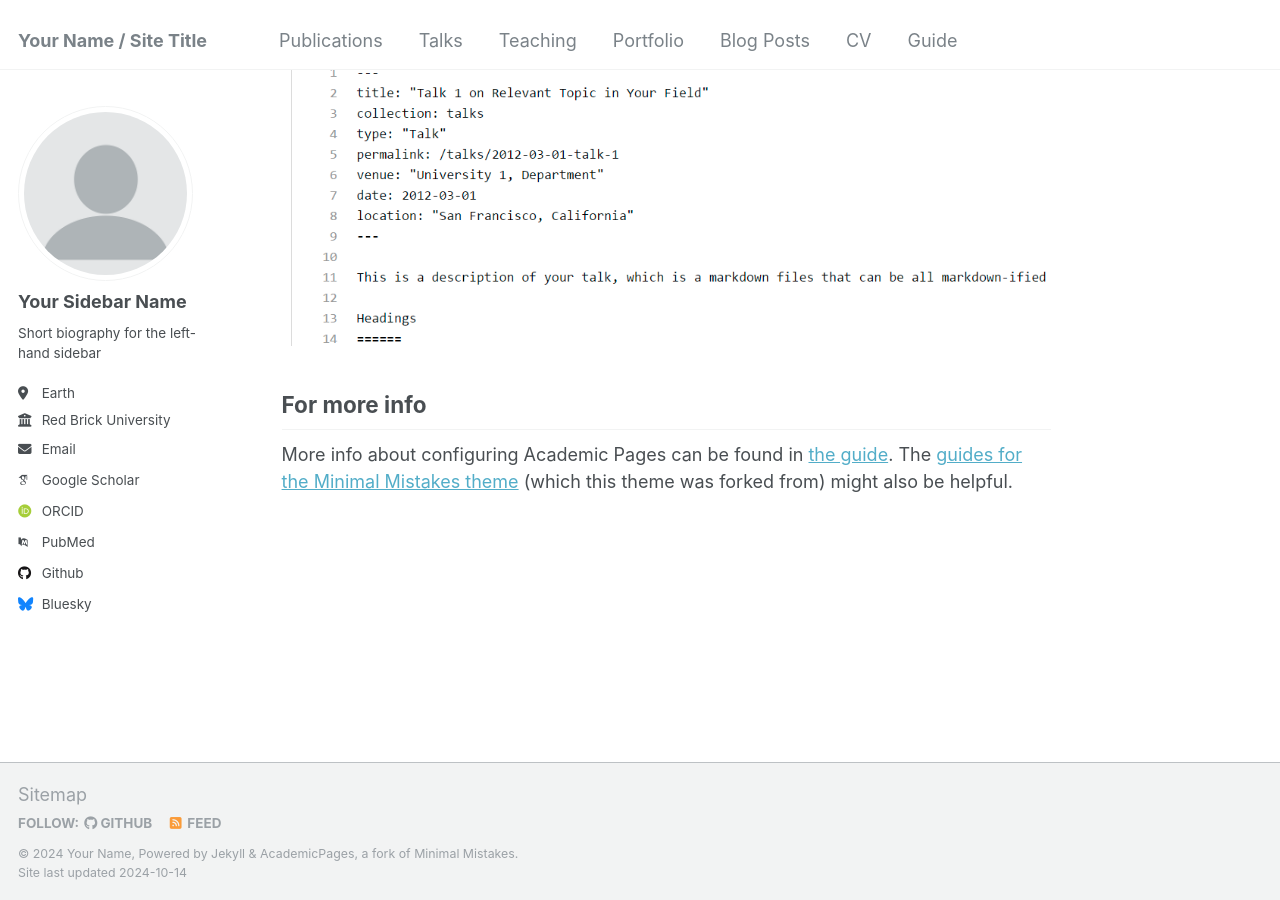
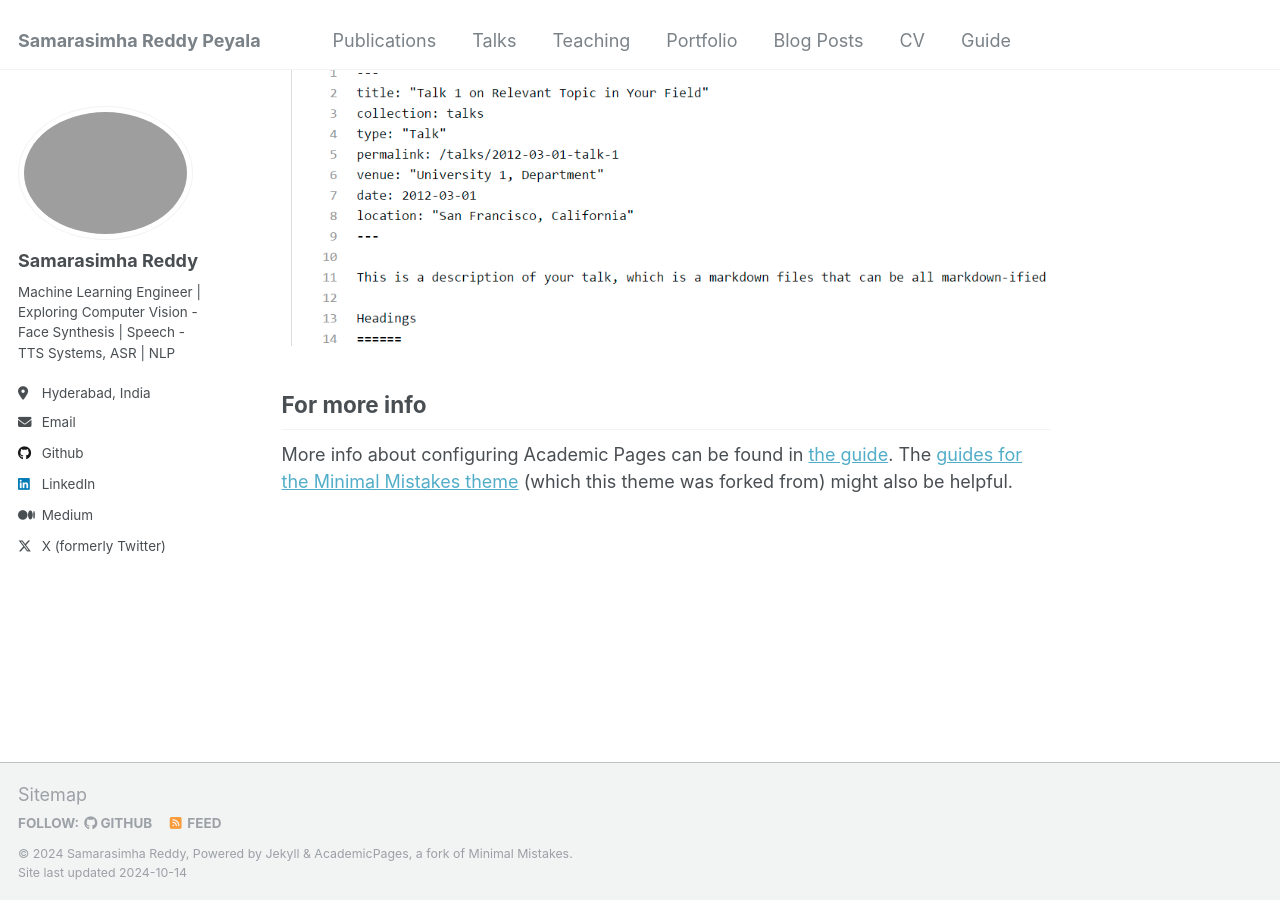
Before and after one commit to samarasimhapeyala/samarasimhapeyala.github.io, a Jekyll site: the page built from _pages/about.md, in a window 1280 px wide and 900 px high, scrolled down 2643 px. Built offline with Jekyll 4.4.1, drawn with Linux system fonts in a browser that asks for light colours; some web fonts are replaced.

Commit message:
Update _config.yml

```diff
--- a/_config.yml
+++ b/_config.yml
@@ -8,47 +8,47 @@
 
 # Basic Site Settings
 locale                   : "en-US"
-title                    : "Your Name / Site Title"
+title                    : "Samarasimha Reddy Peyala"
 title_separator          : "-"
-name                     : &name "Your Name"
+name                     : &name "Samarasimha Reddy"
 description              : &description "personal description"
-url                      : https://academicpages.github.io # the base hostname & protocol for your site e.g. "https://mmistakes.github.io"
+url                      : https://samarasimhapeyala.github.io # the base hostname & protocol for your site e.g. "https://mmistakes.github.io"
 baseurl                  : "" # the subpath of your site, e.g. "/blog"
-repository               : "academicpages/academicpages.github.io"
+repository               : "samarasimhapeyala/samarasimhapeyala.github.io"
 
 # Site Author - The following control what appear as part of the author content on the side bar.
 #               If a field is blank the icon and link will not appear, otherwise it will be shown.
 #               Additional customization can be done by editing /_includes/author-profile.html
 author:
   # Biographic information
-  avatar           : "profile.png"
-  name             : "Your Sidebar Name"
+  avatar           : "k.png"
+  name             : "Samarasimha Reddy"
   pronouns         : # example: "she/her"
-  bio              : "Short biography for the left-hand sidebar"
-  location         : "Earth"
-  employer         : "Red Brick University"
+  bio              : "Machine Learning Engineer | Exploring Computer Vision - Face Synthesis | Speech - TTS Systems, ASR | NLP"
+  location         : "Hyderabad, India"
+  employer         : #"Red Brick University"
   uri              : # URL
-  email            : "none@example.org"
+  email            : "samarasimhareddy369@gmail.com"
 
   # Academic websites
   arxiv            : # URL - Update with the correct link to your profile
-  googlescholar    : "https://scholar.google.com/citations?user=PS_CX0AAAAAJ"
+  googlescholar    : #"https://scholar.google.com/citations?user=PS_CX0AAAAAJ"
   impactstory      : # URL
-  orcid            : "http://orcid.org/yourorcidurl"
+  orcid            : #"http://orcid.org/yourorcidurl"
   semantic         : # URL
-  pubmed           : "https://www.ncbi.nlm.nih.gov/pubmed/?term=john+snow"
+  pubmed           : #"https://www.ncbi.nlm.nih.gov/pubmed/?term=john+snow"
   researchgate     : # URL
 
   # Repositories and software development
   bitbucket        : # Username - Update with your username on the site
   codepen          : # Username
   dribbble         : # Username
-  github           : "academicpages"
+  github           : "samarasimhapeyala"
   kaggle           : # Username
   stackoverflow    : # User number or user number and name (i.e., use "1" or "1/jeff-atwood")
 
   # Social media
-  bluesky          : "bsky.app" # Replace this with you Bluesky username
+  bluesky          : #"bsky.app" # Replace this with you Bluesky username
   facebook         : # Username
   flickr           : # Username
   foursquare       : # Username
@@ -57,15 +57,15 @@ author:
   keybase          : # Username
   instagram        : # Username
   lastfm           : # Username
-  linkedin         : # Username
+  linkedin         : "samarasimhapeyala"
   mastodon         : # URL
-  medium           : # URL
+  medium           : "samarasimhapeyala"
   pinterest        : # Username
   soundcloud       : # Username
   steam            : # Username
   telegram         : # URL
   tumblr           : # Username
-  twitter          : # Username for X / Twitter
+  twitter          : "samarsreddy"
   vine             : # Username
   weibo            : # Username
   wikipedia        : # Username
@@ -145,7 +145,7 @@ social:
 
 # Analytics
 analytics:
-  provider               :  "false" # false (default), "google", "google-universal", "google-analytics-4", "custom"
+  provider               :  "google-universal" # false (default), "google", "google-universal", "google-analytics-4", "custom"
   google:
     tracking_id          :
 
```
